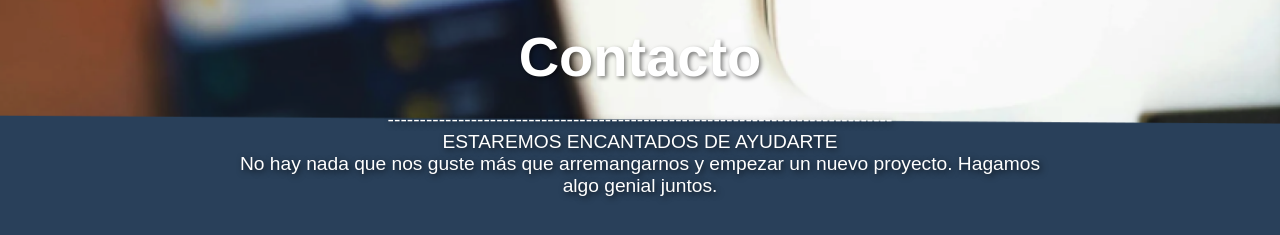
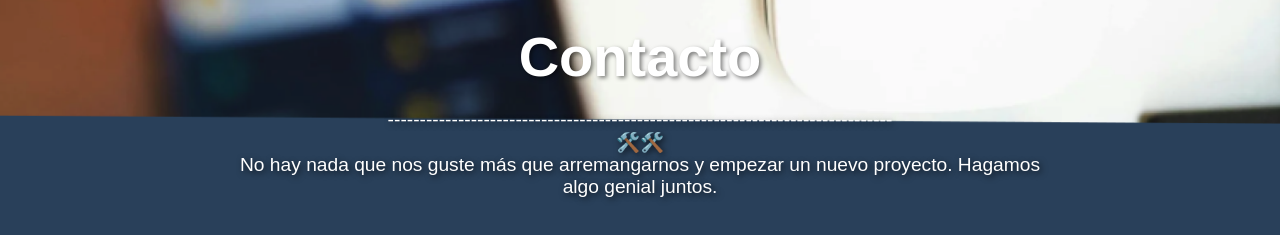
Before and after one commit to TechMove-AW/FixNow-LandingPage, a website: page index.html in a window 1280 px wide. Shown: the part 4900-5135 px from the top of the page. Drawn offline with Linux system fonts and the light colour scheme; a web font is replaced by a local one.

Commit message:
Update index.html

```diff
--- a/index.html
+++ b/index.html
@@ -412,7 +412,7 @@
          <h2 class="contactTitle" data-es="Contacto" data-en="Contact">Contacto</h2>
         <div class="contactMessage">
           <p>-------------------------------------------------------------------------------</p>
-          <p>ESTAREMOS ENCANTADOS DE AYUDARTE</p>
+          <p>🛠️🛠️</p>
           <p data-es="No hay nada que nos guste más que arremangarnos y empezar un nuevo proyecto. Hagamos algo genial juntos." data-en="There's Nothing We Like More Than Rolling Up Our Sleeves And Starting A Brand New Project. Let's Make Something Great Together.">
             No hay nada que nos guste más que arremangarnos y empezar un nuevo proyecto.
             Hagamos algo genial juntos.
```
